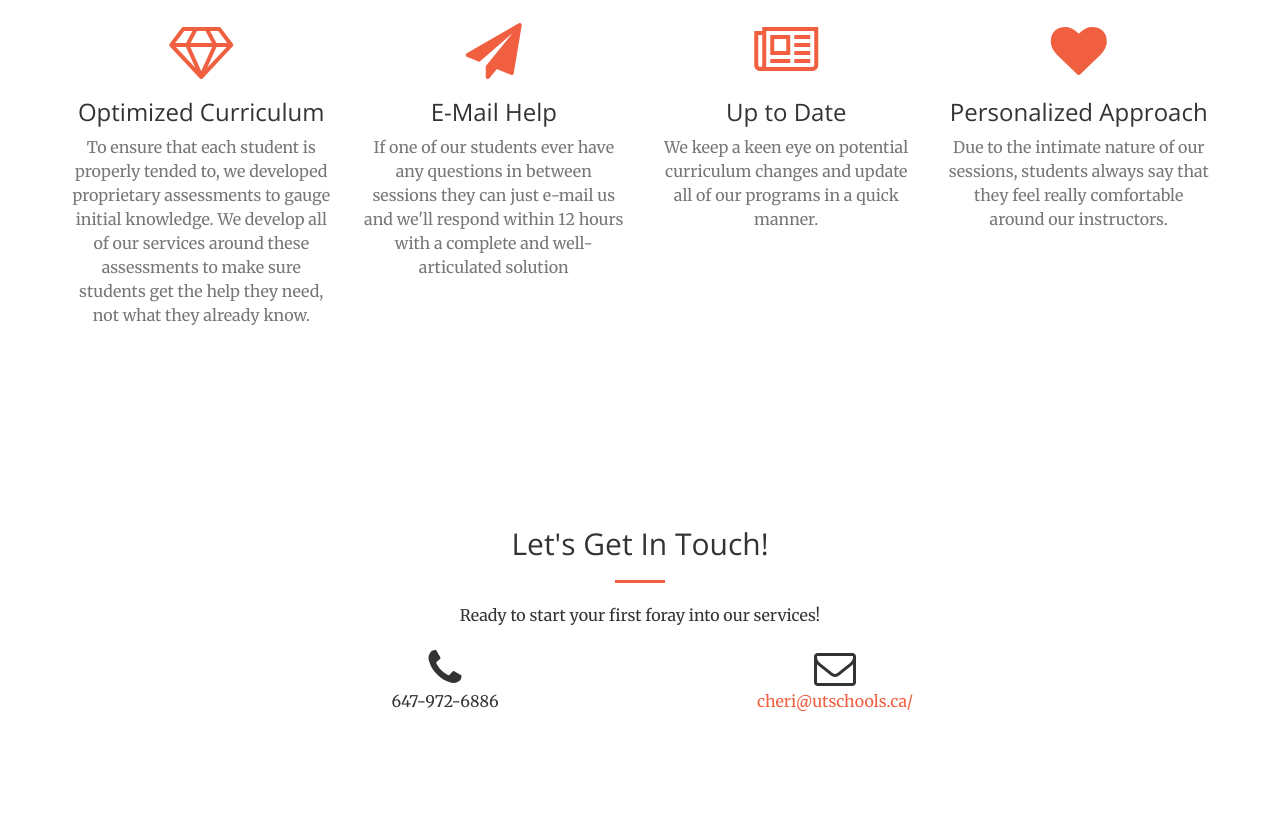
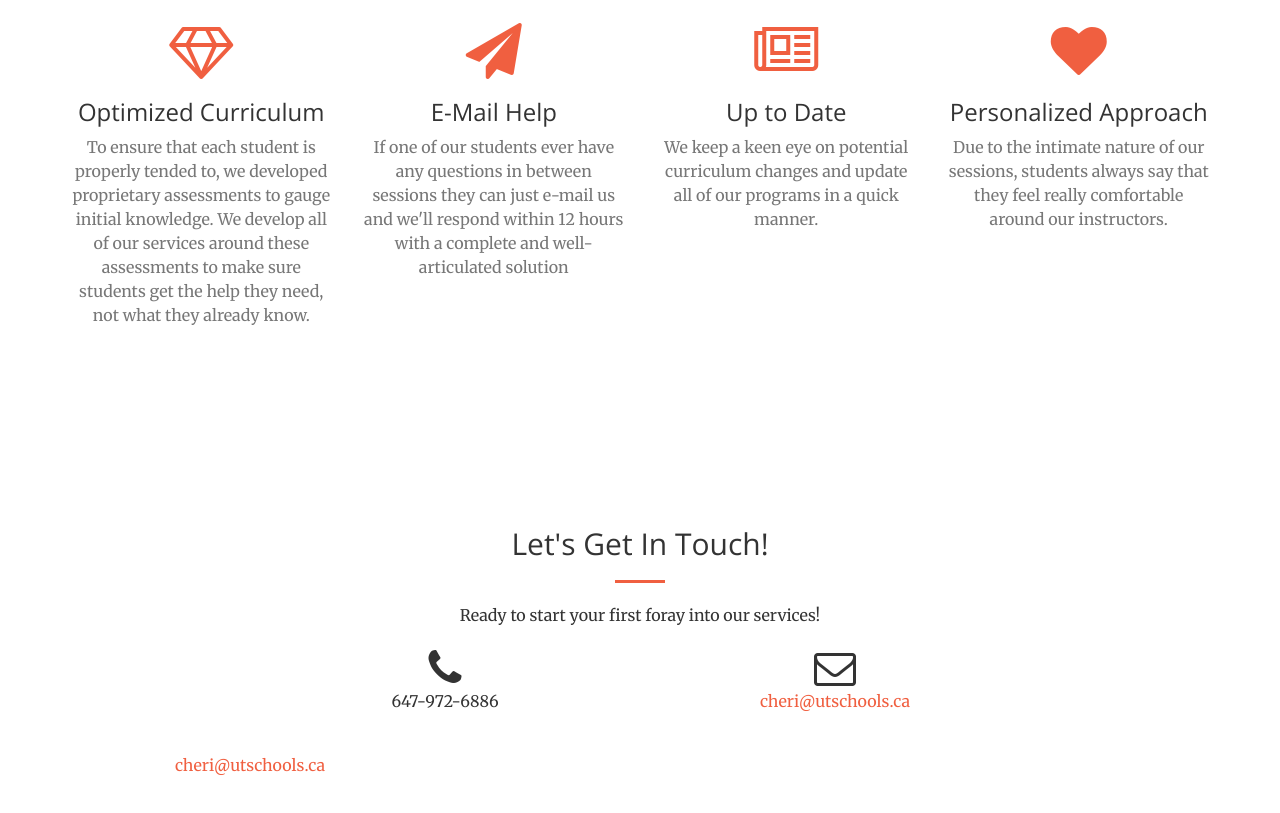
Before and after one commit to primesciencetutoring/primesciencetutoring.github.io, a website: page index.html in a window 1280 px wide. Shown: the part 1391-2204 px from the top of the page. Drawn offline with nearby package versions, Linux system fonts and the light colour scheme.

Commit message:
Update index.html

```diff
--- a/index.html
+++ b/index.html
@@ -152,7 +152,11 @@
                 </div>
                 <div class="col-lg-4 text-center">
                     <i class="fa fa-envelope-o fa-3x sr-contact"></i>
-                    <p><a href="mailto: cheri@utschools.ca">cheri@utschools.ca/</p>
+                    <p><a href="mailto: cheri@utschools.ca">cheri@utschools.ca</p>
+                </div>
+                 <div class="col-lg-4 text-center">
+                    <i class="icon fa-linkedin"></i>
+                    <p><a href="mailto: cheri@utschools.ca">cheri@utschools.ca</p>
                 </div>
             </div>
         </div>
```
